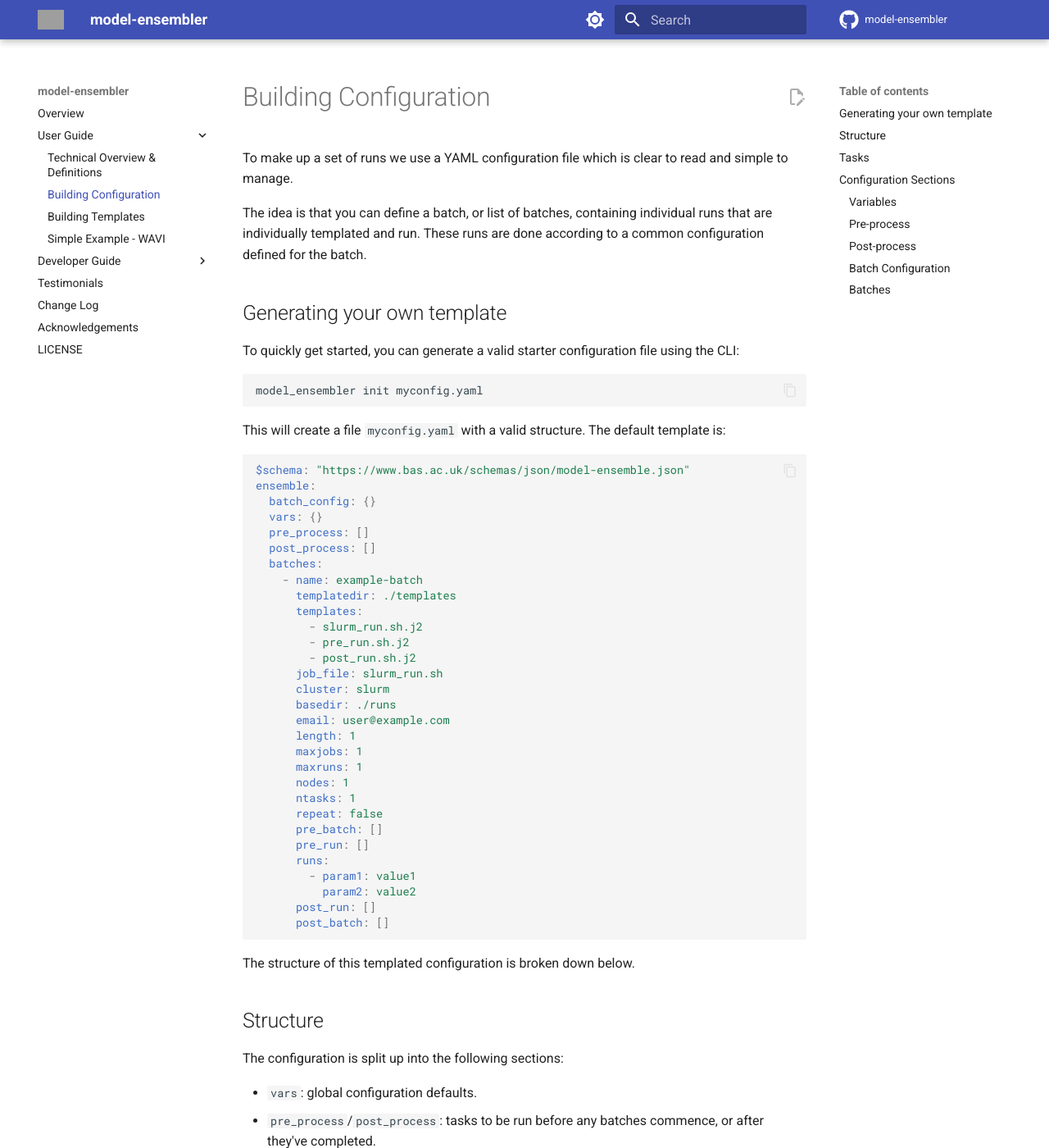
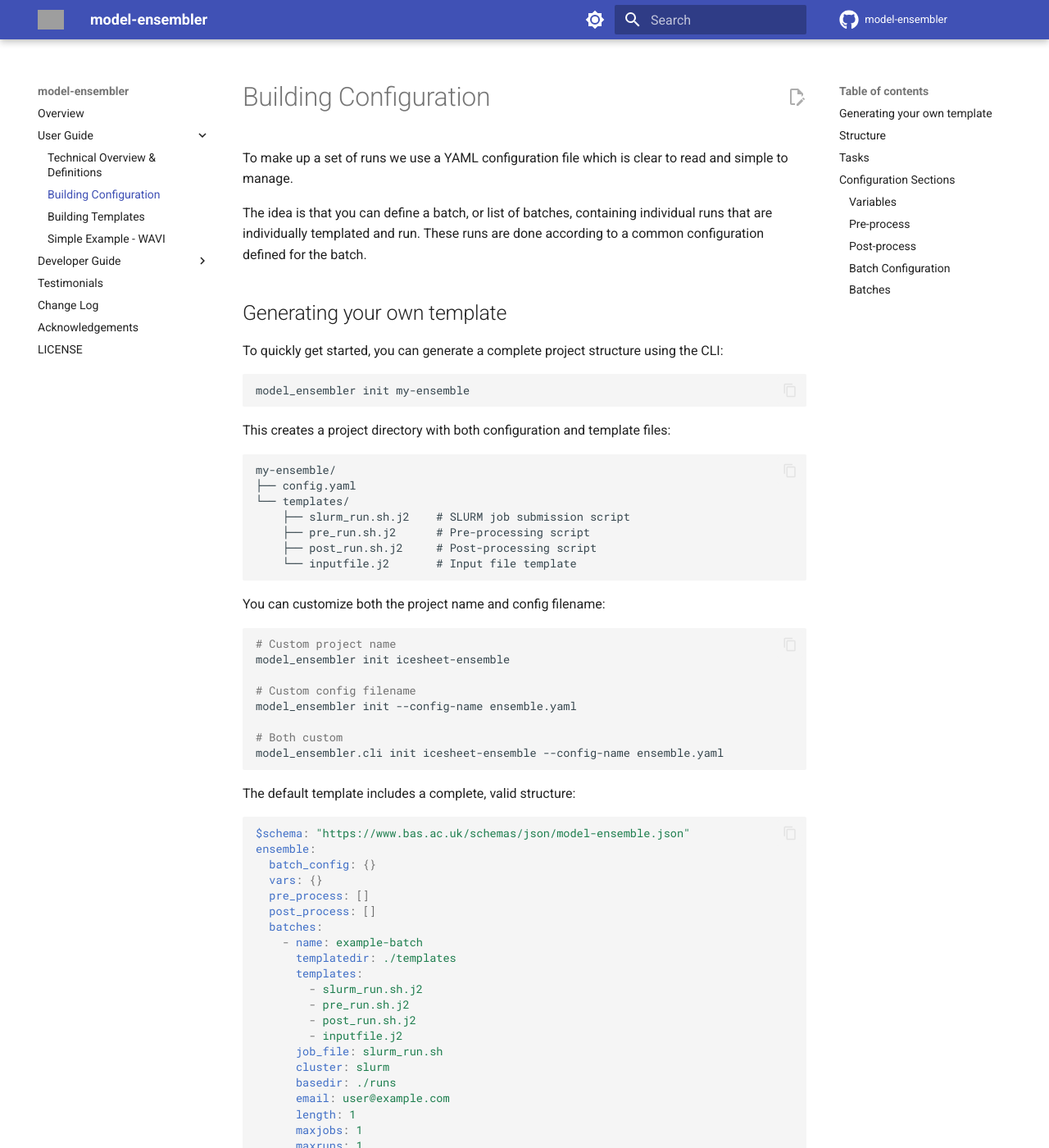
Before and after one commit to environmental-forecasting/model-ensembler, an MkDocs documentation site: the page built from docs/user/configuration.md, in a window 1280 px wide and 1400 px high. Shown: the whole window at 82% size. Built offline with MkDocs 1.6.1 and Material for MkDocs 9.7.7, drawn with Linux system fonts in a browser that asks for light colours; comment, search, counter and statistics services are not loaded; some of the changed text lies outside the part shown; grey boxes are pictures that could not be loaded.

Commit message:
update readme and docs to reflect project folder generation

````diff
--- a/docs/user/configuration.md
+++ b/docs/user/configuration.md
@@ -9,13 +9,38 @@ according to a common configuration defined for the batch.
 
 ## Generating your own template
 
-To quickly get started, you can generate a valid starter configuration file using the CLI:
+To quickly get started, you can generate a complete project structure using the CLI:
 
 ```shell
-model_ensembler init myconfig.yaml
+model_ensembler init my-ensemble
 ```
 
-This will create a file `myconfig.yaml` with a valid structure. The default template is:
+This creates a project directory with both configuration and template files:
+
+```
+my-ensemble/
+├── config.yaml
+└── templates/
+    ├── slurm_run.sh.j2    # SLURM job submission script
+    ├── pre_run.sh.j2      # Pre-processing script
+    ├── post_run.sh.j2     # Post-processing script
+    └── inputfile.j2       # Input file template
+```
+
+You can customize both the project name and config filename:
+
+```shell
+# Custom project name
+model_ensembler init icesheet-ensemble
+
+# Custom config filename
+model_ensembler init --config-name ensemble.yaml
+
+# Both custom
+model_ensembler.cli init icesheet-ensemble --config-name ensemble.yaml
+```
+
+The default template includes a complete, valid structure:
 
 ```yaml
 $schema: "https://www.bas.ac.uk/schemas/json/model-ensemble.json"
@@ -31,6 +56,7 @@ ensemble:
         - slurm_run.sh.j2
         - pre_run.sh.j2
         - post_run.sh.j2
+        - inputfile.j2
       job_file: slurm_run.sh
       cluster: slurm
       basedir: ./runs
@@ -49,6 +75,8 @@ ensemble:
       post_run: []
       post_batch: []
 ```
+
+The template files are working examples that demonstrate Jinja2 templating with your configuration variables.
 
 The structure of this templated configuration is broken down below.
 
````
Also changed, not shown: README.md (+16 -4 lines).
